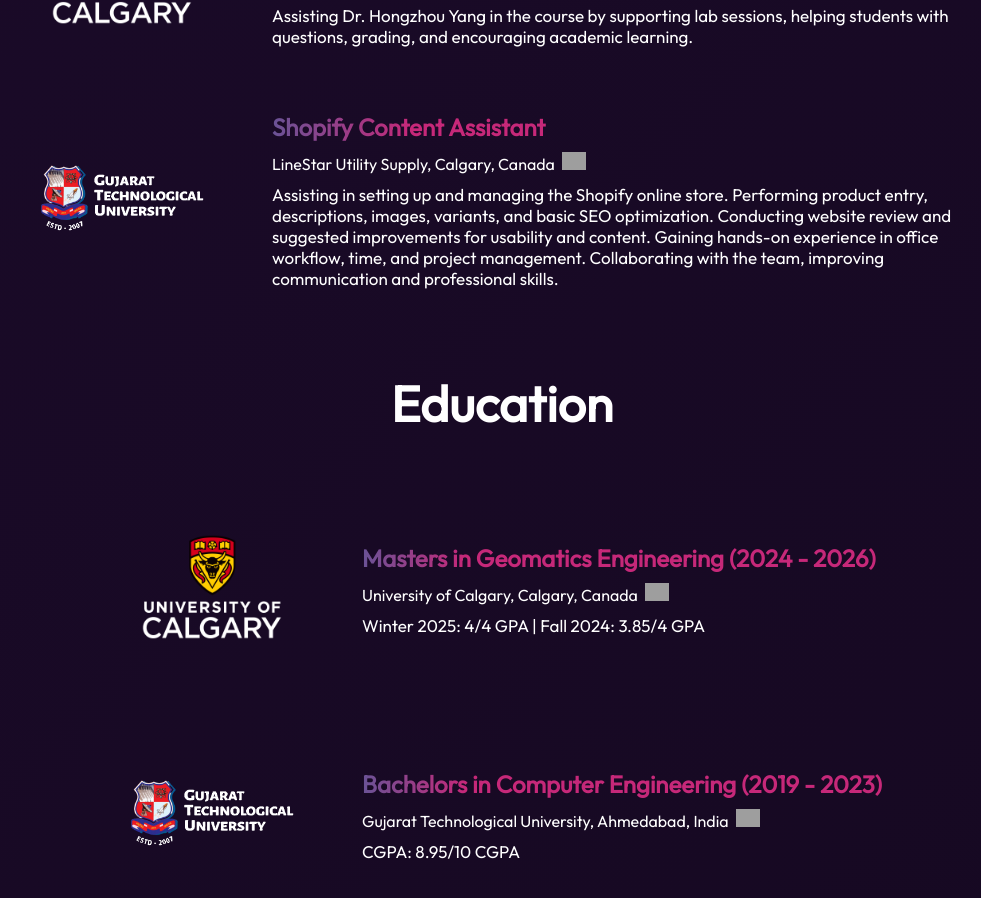
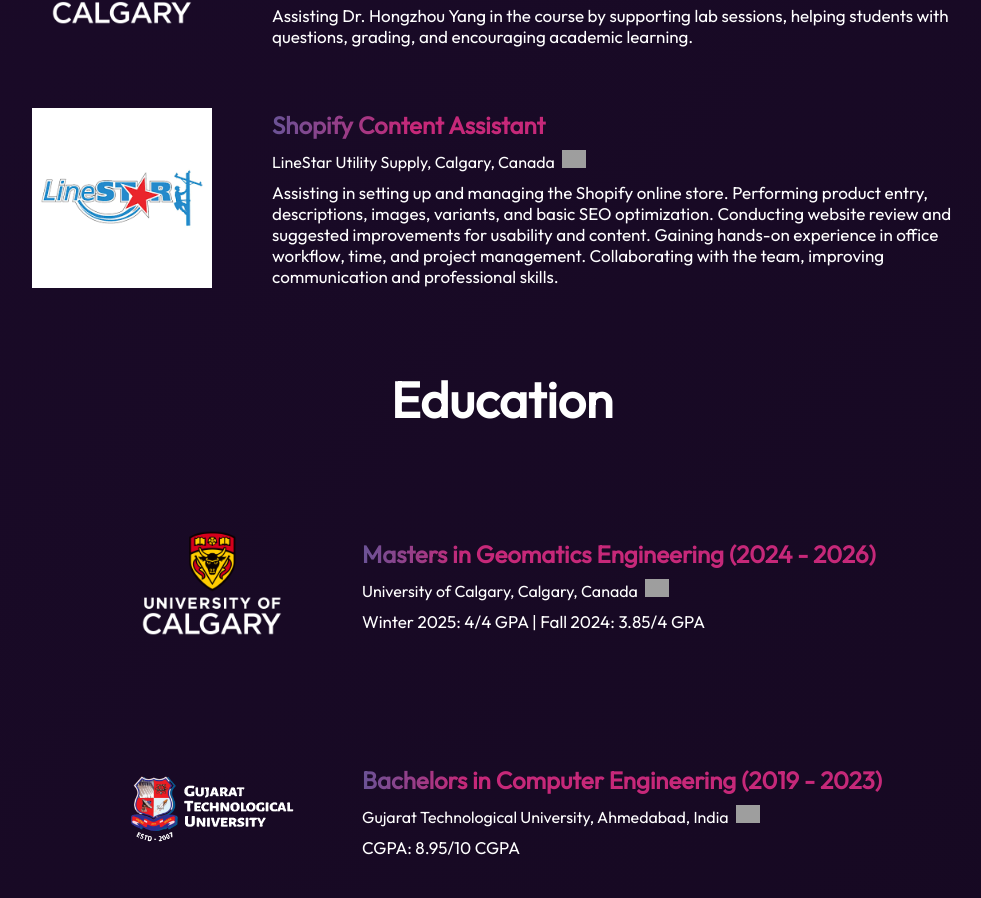
Before and after one commit to divyabhavsar03/my-portfolio, a React (Vite) app: page / in a window 1280 px wide. Shown: the part 1295-2193 px from the top of the page, without its empty margins (138-1119 px from the left). Built offline with nearby package versions, Linux system fonts and the light colour scheme; grey boxes are pictures that could not be loaded.

Commit message:
Updating Experience & CSS Section

```diff
--- a/src/Components/Experience/Experience.jsx
+++ b/src/Components/Experience/Experience.jsx
@@ -1,7 +1,7 @@
 import './Experience.css'
 import React from 'react'
 import uofcLogo from '../../assets/UofCLogo.png'
-import GTULogo from '../../assets/GTULogo2.png'
+import linestarLogo from '../../assets/linestar_logo.png'
 
 const Experience = () => {
   return (
@@ -20,7 +20,7 @@
                         </div>
                     </div>
                     <div className="experience-linestar">
-                        <a href="https://gtu.ac.in/" target="_blank" rel="noopener noreferrer"><img src={GTULogo} alt="linestar-logo" /></a>
+                        <img src={linestarLogo} alt="linestar-logo" />
                         <div className="linestar-details">
                             <h2>Shopify Content Assistant</h2>
                             <h3>LineStar Utility Supply, Calgary, Canada <img src="https://flagcdn.com/ca.svg" style={{ width: '24px', height: 'auto', marginLeft: '4px', alignItems: 'center', filter:'none' }} alt='flag-of-canada' /></h3>
```
Also changed, not shown: src/assets/linestar_logo.png (added).
